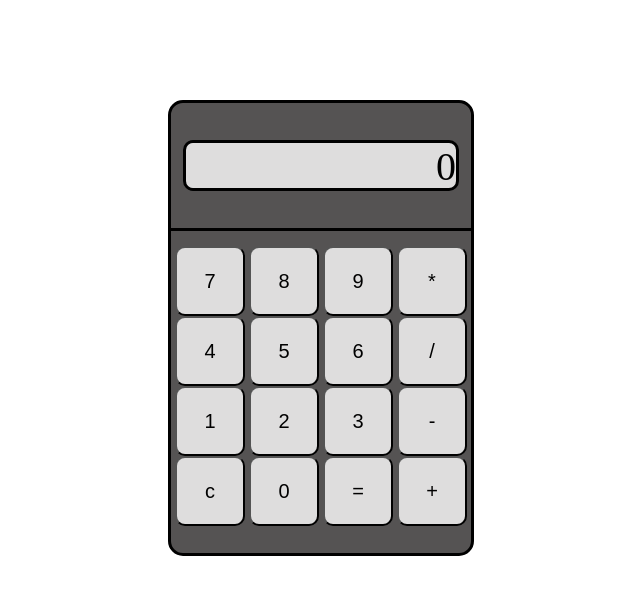
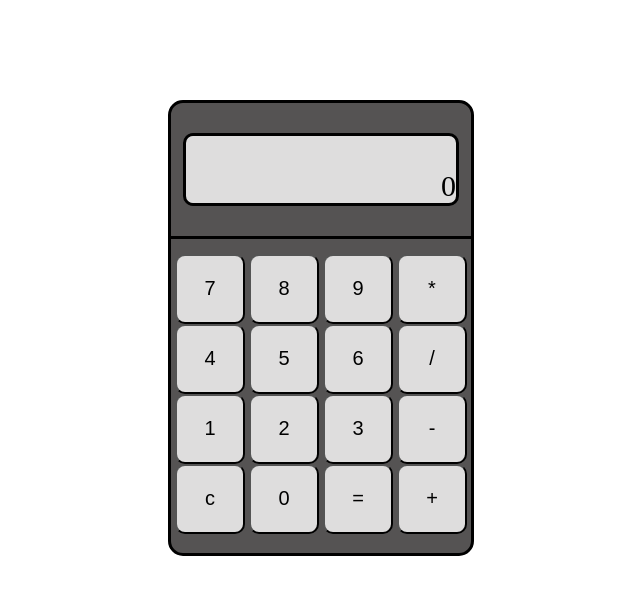
Before and after one commit to Pokie96/Calculator, a plain HTML site: page index.html in a window 1280 px wide. Shown: the whole page, without its empty margins (319-959 px from the left). Drawn offline with Linux system fonts and the light colour scheme.

Commit message:
Add an extra display screen to our calculator so we can display the previous calculation and the current calculation

```diff
--- a/index.html
+++ b/index.html
@@ -9,7 +9,10 @@
 </head>
 <body>
     <div class="calculator-container">
-        <p class="display">0</p>
+        <div class = "display">
+            <p id="previous-display"></p>
+            <p id="current-display">0</p>
+        </div>
         <div class="button-container">
             <div class="first-row">
                 <button class = "numButton" id="7">7</button>
--- a/style.css
+++ b/style.css
@@ -17,15 +17,23 @@ body{
     background-color: rgb(85, 83, 83);
 }
 
-.calculator-container p{
+.display{
+    display: flex;
+    flex-direction: column;
+    justify-content: flex-start;
     border: solid black;
     border-radius: 10px;
     margin: 0;
     width: 90%;
-    height: 10%;
+    height: 15%;
     text-align: end;
-    font-size: 40px;
+    font-size: 30px;
     background-color: rgba(236, 236, 236, 0.911);
+}
+
+.display p{
+    margin: 0;
+    height: 50%;
 }
 
 .button-container{
```
